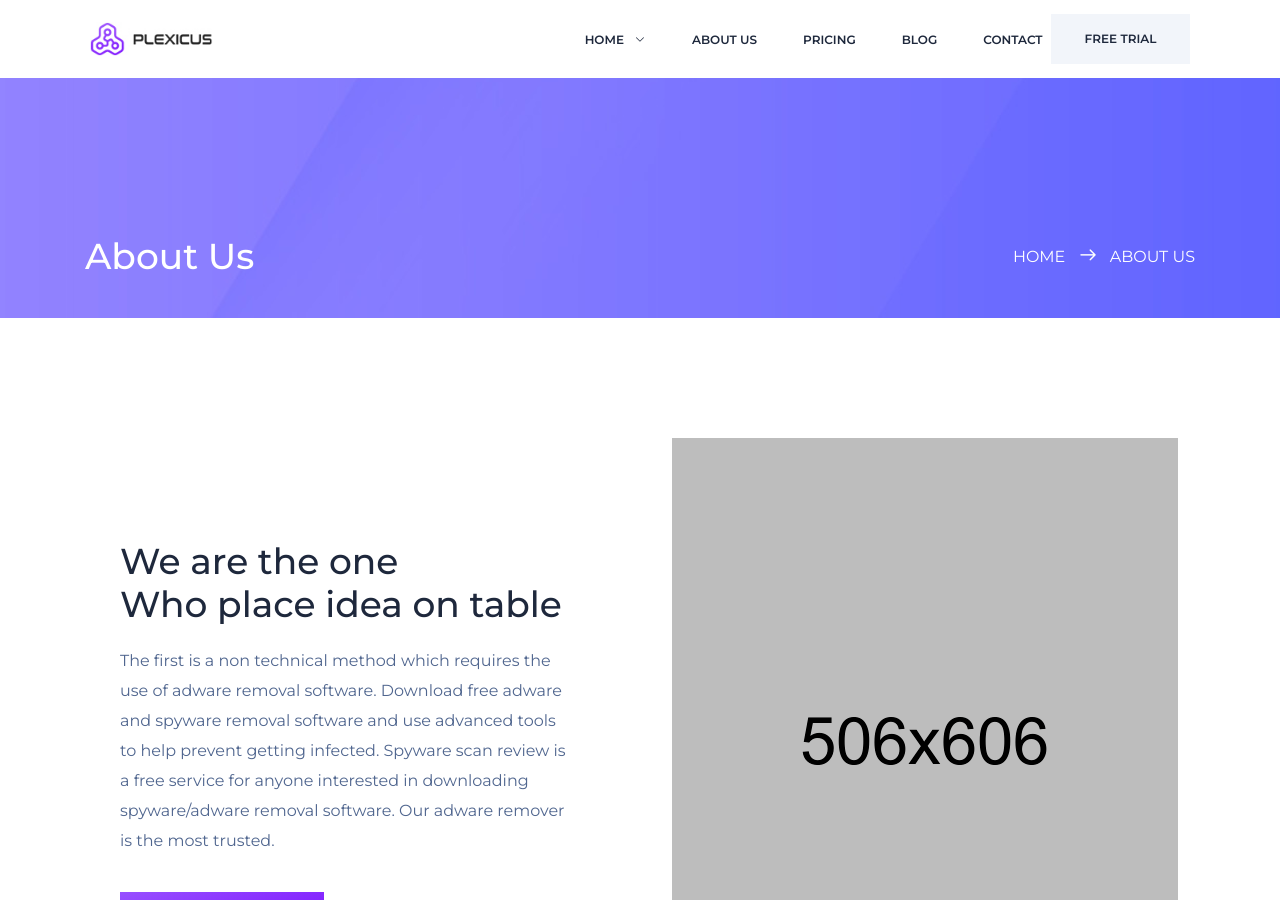
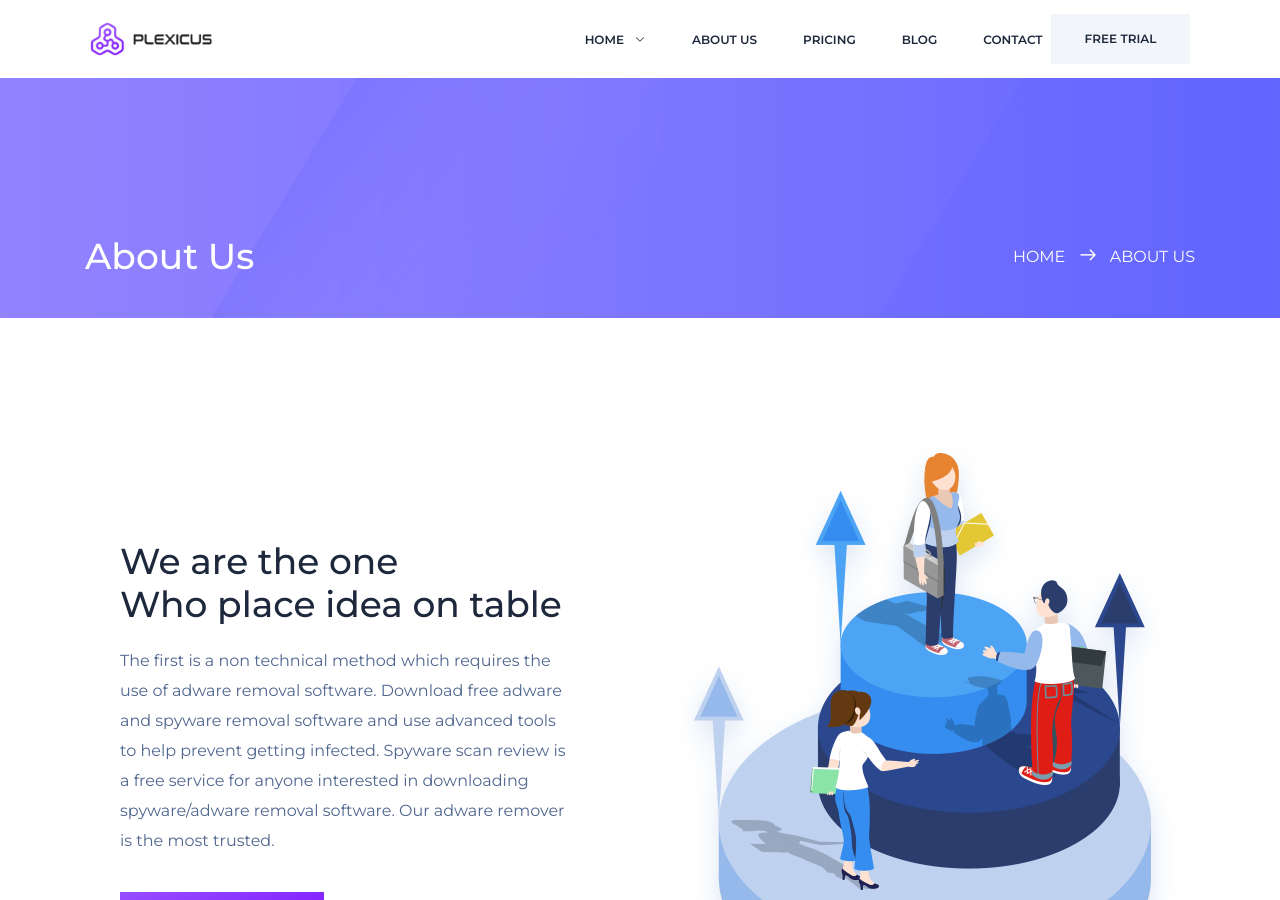
Before and after one commit to Plexicus/web, a Jekyll site: the page built from about.html, in a window 1280 px wide and 900 px high. Built offline with Jekyll 4.4.1, drawn with Linux system fonts in a browser that asks for light colours.

Commit message:
updated images

```diff
--- a/_data/social.yml
+++ b/_data/social.yml
@@ -3,6 +3,6 @@
 ####################################
 social_title: 'Meet Plexicus'
 social_description: 'As organizations have to deal with attack surfaces that include hundreds if not thousands of potential weak points that often change on a regular basis, our mission is to help them navigate this challenge. <br> Plexicus is an online platform which allows security teams worldwide to get insights of their entire dynamic attack surface. <br> Runs Continuously . No Software. No Hardware. No Additional Resources <br> You just need a way to discover, analyze, and take action.'
-social_image: 'img/social-img.png'
+social_image: 'img/about-img.png'
 social_button_text: 'Book your Demo'
 social_button_link: '#'
```
Also changed, not shown: img/about-img.png, img/carusel/c1.png, img/carusel/c2.png, img/carusel/c3.png, 6 other files.
